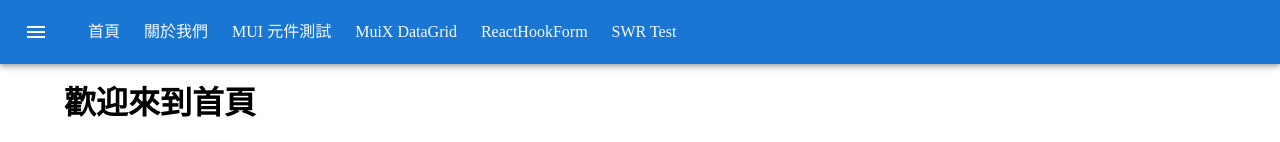
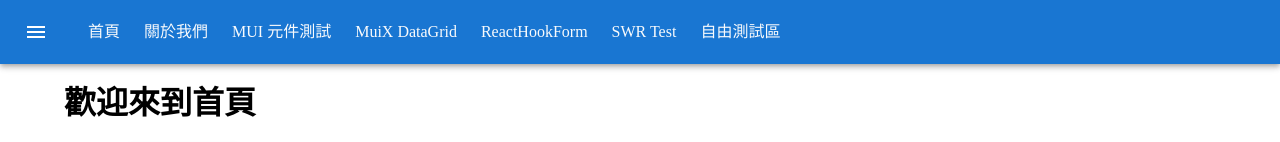
Before and after one commit to Aruminiya/PRACTISE_material-ui, a React (Vite) app: page / in a window 1280 px wide. Shown: the top 142 px of the page. Built offline with nearby package versions, Linux system fonts and the light colour scheme.

Commit message:
建立完成自由測試區

```diff
--- a/src/components/Navbar.jsx
+++ b/src/components/Navbar.jsx
@@ -28,6 +28,10 @@ const links = [
   {
     href: '/swrTest',
     title: 'SWR Test'
+  },
+  {
+    href: '/freeTest',
+    title: '自由測試區'
   }
 ];
 
--- /dev/null
+++ b/src/pages/FreeTest.jsx
@@ -0,0 +1,12 @@
+function FreeTest() {
+  return (
+    <>
+      <h1>自由測試區</h1>
+      <p>自由測試任何程式碼</p>
+      <hr />
+
+    </>
+  );
+};
+
+export default FreeTest
--- a/src/router/Router.jsx
+++ b/src/router/Router.jsx
@@ -17,6 +17,7 @@ import MuiModal from "../pages/MuiTest/MuiModal.jsx";
 import MuiDatePickers from "../pages/MuiTest/MuiDatePickers.jsx";
 import ReactHookForm from "../pages/ReactHookForm.jsx";
 import SwrTest from "../pages/SwrTest.jsx";
+import FreeTest from "../pages/FreeTest.jsx"
 
 const router = createBrowserRouter([
   {
@@ -90,6 +91,10 @@ const router = createBrowserRouter([
   {
     path:'/swrTest',
     element: <SwrTest />
+  },
+  {
+    path:'/freeTest',
+    element: <FreeTest />
   }
 ]);
 
```
